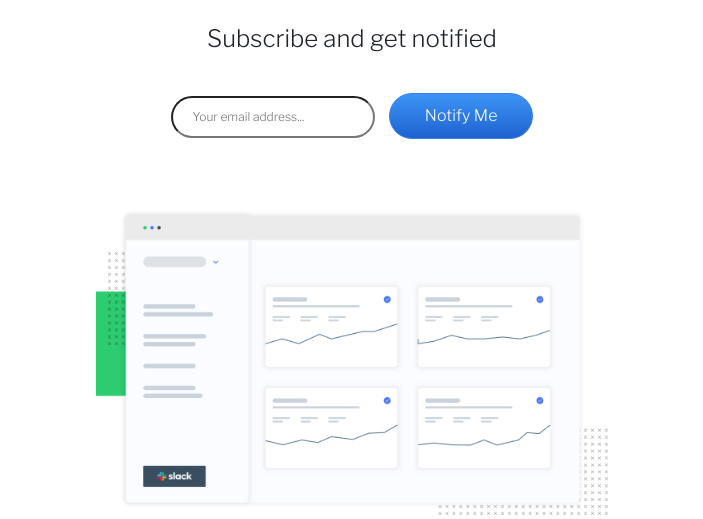
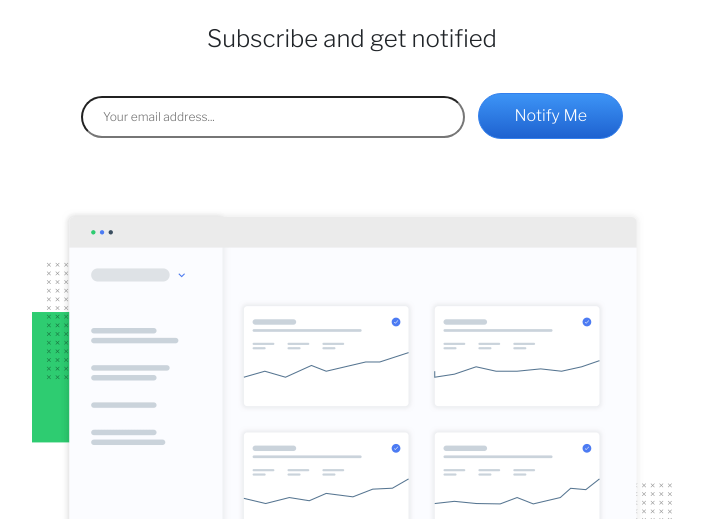
Before and after one commit to fodare/Ping-single-column-coming-soon-page, a plain HTML site: page index.html in a window 1280 px wide. Shown: the part 281-800 px from the top of the page, without its empty margins (288-991 px from the left). Drawn offline with nearby package versions, Linux system fonts and the light colour scheme.

Commit message:
increase the width of the input

```diff
--- a/style.css
+++ b/style.css
@@ -2,8 +2,8 @@
 body {
    text-align: center;
    font-family: "Libre Franklin", sans-serif;
-   padding-left: 10%;
-   padding-right: 10%;
+   /* padding-left: 10%;
+   padding-right: 10%; */
 }
 /* Compay Logo area */
 .company_Logo {
@@ -42,7 +42,7 @@ body {
    border-radius: 40px;
    color: hsl(0, 0%, 59%);
    font-size: 12px;
-   width: 20%;
+   width: 30%;
    padding-top: 10px;
    padding-left: 20px;
    padding-bottom: 10px;
```
